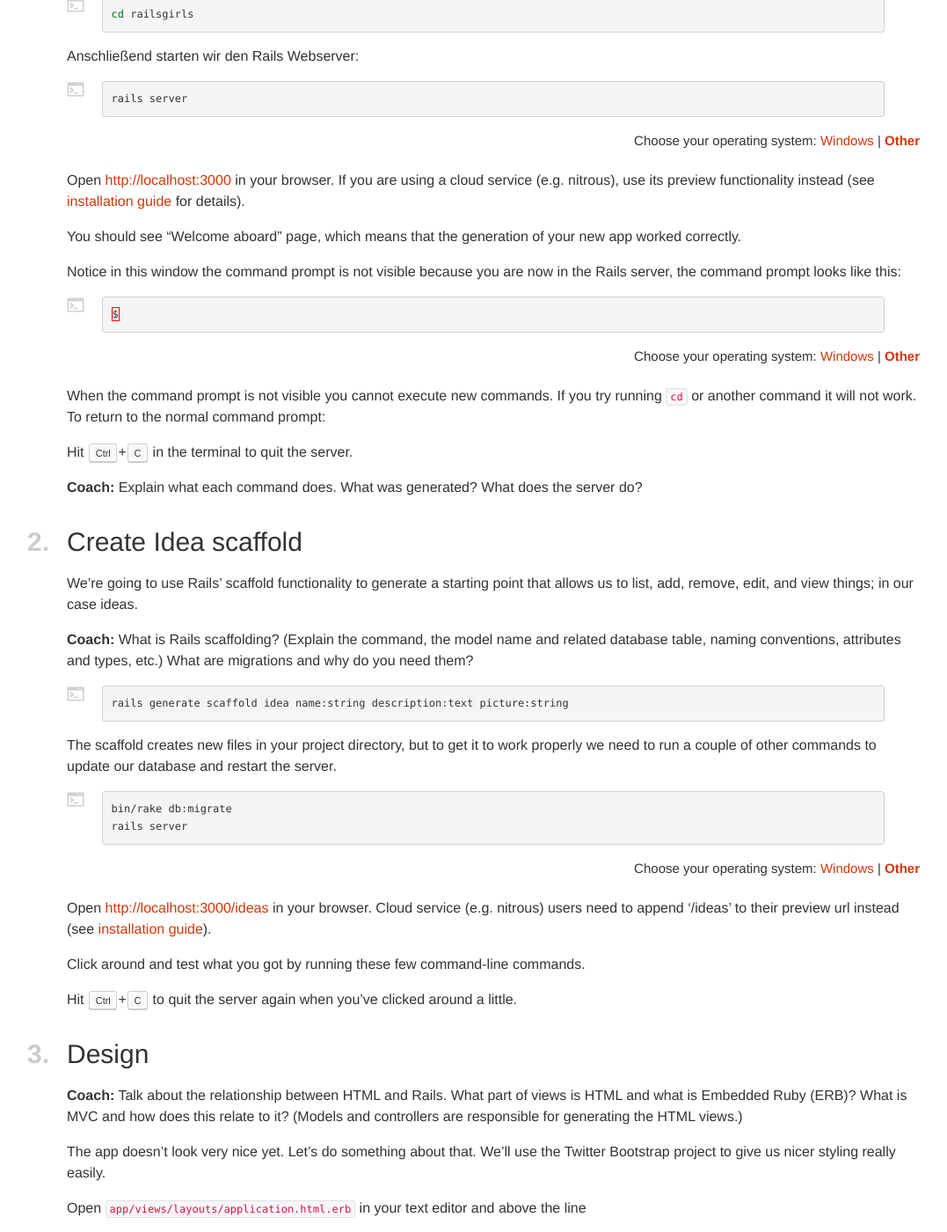
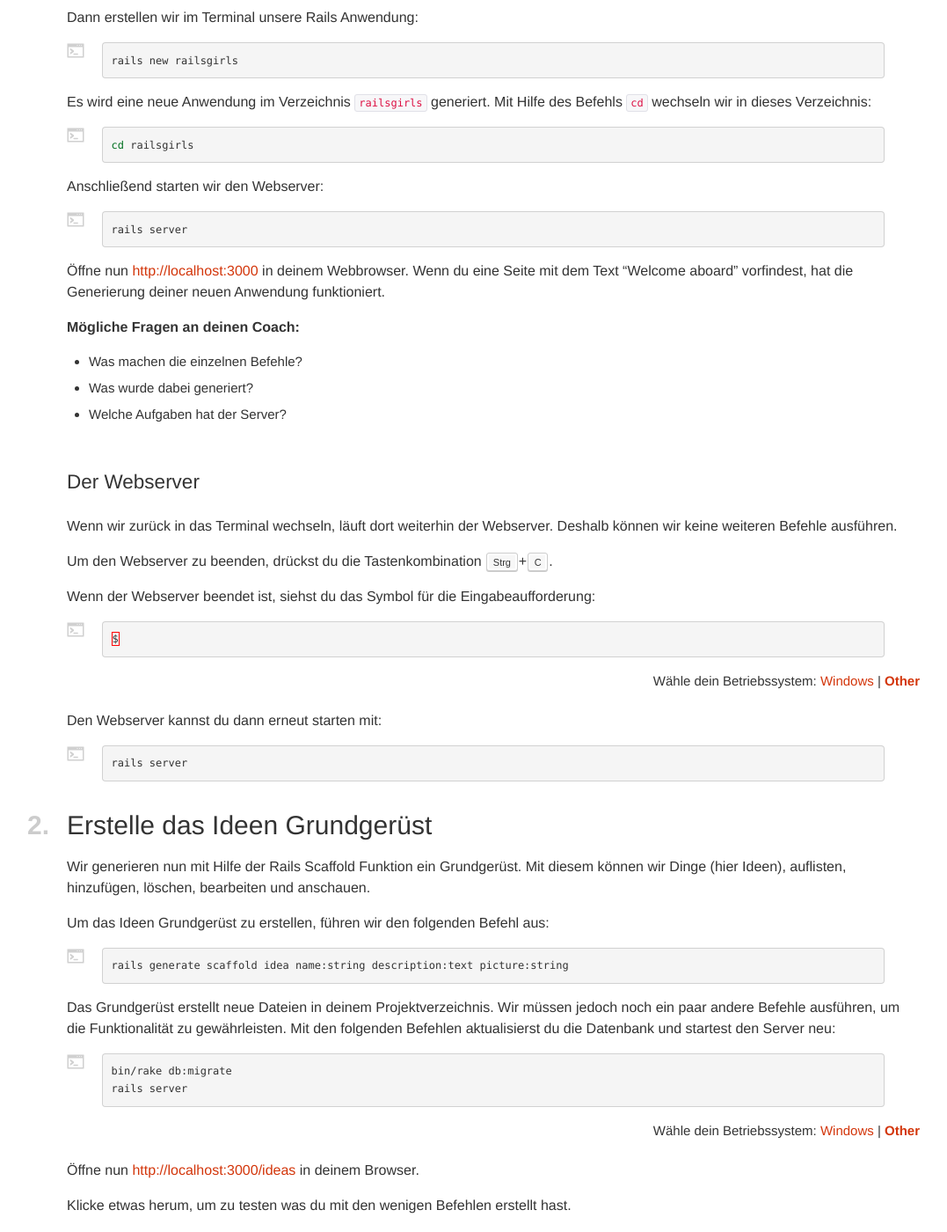
Before and after one commit to railsgirlssb/guides, a Jekyll site: the page built from _posts/2015-11-02-app-tutorial.markdown, in a window 1280 px wide and 1400 px high, scrolled down 1107 px. Shown: the whole window at 88% size, without its empty margins (9-1086 px from the left). Built offline with Jekyll 4.4.1, drawn with Linux system fonts in a browser that asks for light colours; nearby versions of some CDN libraries; some of the changed text lies outside the part shown.

Commit message:
add app tutorial

````diff
--- a/_posts/2015-11-02-app-tutorial.markdown
+++ b/_posts/2015-11-02-app-tutorial.markdown
@@ -6,7 +6,7 @@ permalink: app
 
 # Anleitung zum Bauen deiner ersten Ruby on Rails App
 
-## Get to know the tools
+## Lerne deine Werkzeuge kennen
 
 <div class="indent" markdown="1">
 
@@ -14,84 +14,76 @@ permalink: app
 
 ### Texteditor
 
-* [Atom](https://atom.io/) und [Sublime Text](http://www.sublimetext.com) sind Beispiele für Texteditoren. die man für das Schreiben von Code und zum Editieren von Dateien nutzen kann.
+* Für unseren Workshop verwenden wir [Atom](https://atom.io/) oder [Sublime Text](http://www.sublimetext.com/3) als Texteditor. Diesen nutzen wir um Code zu schreiben und Dateien zu editieren.
 
 <h3><i class="icon-prompt">&nbsp;</i></h3>
 
 ### Terminal
 
-* Im Terminal starten wir einen Rails Webserver und führen Befehle aus.
+* Im Terminal starten wir einen Webserver und führen Befehle aus.
 
 <h3><i class="icon-browser">&nbsp;</i></h3>
 
 ### Webbrowser
 
-* Wir können Firefox, Safari oder Chrome benutzen, um unsere Anwendung zu betrachten.
+* In unserem Workshop verwenden wir Chrome oder Firefox, um unsere Anwendung zu betrachten.
 
 </div>
 
-### Important
+### Wichtig
 
-Es ist wichtig, dass du die Instruktionen für dein Betriebssystem auswählst.
-Die Befehle, die man unter Windows ausführt, unterscheiden sich leicht von der Mac- oder Linux-Version der Befehle.
+Wähle die Instruktionen für dein Betriebssystem.
+Denn die Befehle, die man unter Windows ausführt, unterscheiden sich leicht von der Mac- oder Linux-Version der Befehle.
 
-## *1.* Die Anwendung erstellen
 
-Wir geben unserer neuen Rails Anwendung den Namen *railsgirls*.
-Hierzu führen wir den folgenden Befehl im Terminal aus:
 
-<div class="os-specific">
-  <div class="nix">
-{% highlight sh %}
-rails new railsgirls
-{% endhighlight %}
-    <div>
-      <p>
-      Es wird eine neue Anwendung im Verzeichnis <code>railsgirls</code> generiert.
-      Wir können in das Verzeichnis mit Hilfe des folgenden Befehls wechseln:
-      </p>
-    </div>
+## *1.* Erstelle die Anwendung
 
-{% highlight sh %}
-cd railsgirls
-{% endhighlight %}
-    <div>
-<p>Anschließend starten wir den Rails Webserver:</p>
-    </div>
+Als Erstes erstellen wir eine neue Rails Anwendung mit dem Namen *railsgirls*.
 
-{% highlight sh %}
-rails server
-{% endhighlight %}
-  </div>
+Dazu müssen wir das Terminal öffnen:
 
-  <div class="win">
+* OS X: Öffne Spotlight, tippe *Terminal* ein und klicke auf die Anwendung *Terminal*.
+* Windows: Klicke auf Start und suche nach dem Eintrag *Command Prompt with Ruby on Rails*.
+* Linux (Ubuntu/Fedora): Suche im Dash nach *Terminal* und klicke auf *Terminal*.
+
+Dann erstellen wir im Terminal unsere Rails Anwendung:
+
 {% highlight sh %}
 rails new railsgirls
 {% endhighlight %}
 
-    <div>
-<p>This will create a new app in the folder <code>railsgirls</code>, so we again want to change the directory to be inside of our rails app by running:</p>
-    </div>
+Es wird eine neue Anwendung im Verzeichnis <code>railsgirls</code> generiert.
+Mit Hilfe des Befehls `cd` wechseln wir in dieses Verzeichnis:
 
 {% highlight sh %}
 cd railsgirls
 {% endhighlight %}
 
-    <div>
-<p>If you run <code>dir</code> inside of the directory you should see folders such as <code>app</code> and <code>config</code>. You can then start the rails server by running:</p>
-    </div>
+Anschließend starten wir den Webserver:
 
 {% highlight sh %}
 rails server
 {% endhighlight %}
-  </div>
-</div>
 
-Open <http://localhost:3000> in your browser. If you are using a cloud service (e.g. nitrous), use its preview functionality instead (see [installation guide](/install#using-a-cloud-service) for details).
+Öffne nun <http://localhost:3000> in deinem Webbrowser.
+Wenn du eine Seite mit dem Text "Welcome aboard" vorfindest, hat die Generierung deiner neuen Anwendung funktioniert.
 
-You should see "Welcome aboard" page, which means that the generation of your new app worked correctly.
+**Mögliche Fragen an deinen Coach:**
 
-Notice in this window the command prompt is not visible because you are now in the Rails server, the command prompt looks like this:
+* Was machen die einzelnen Befehle?
+* Was wurde dabei generiert?
+* Welche Aufgaben hat der Server?
+
+
+### Der Webserver
+
+Wenn wir zurück in das Terminal wechseln, läuft dort weiterhin der Webserver.
+Deshalb können wir keine weiteren Befehle ausführen.
+
+Um den Webserver zu beenden, drückst du die Tastenkombination <kbd>Strg</kbd>+<kbd>C</kbd>.
+
+Wenn der Webserver beendet ist, siehst du das Symbol für die Eingabeaufforderung:
 
 <div class="os-specific">
   <div class="nix">
@@ -106,24 +98,27 @@ $
   </div>
 </div>
 
-When the command prompt is not visible you cannot execute new commands. If you try running `cd` or another command it will not work. To return to the normal command prompt:
+Den Webserver kannst du dann erneut starten mit:
 
-Hit <kbd>Ctrl</kbd>+<kbd>C</kbd> in the terminal to quit the server.
-
-**Coach:** Explain what each command does. What was generated? What does the server do?
+{% highlight sh %}
+rails server
+{% endhighlight %}
 
 
-## *2.*Create Idea scaffold
 
-We're going to use Rails' scaffold functionality to generate a starting point that allows us to list, add, remove, edit, and view things; in our case ideas.
+## *2.* Erstelle das Ideen Grundgerüst
 
-**Coach:** What is Rails scaffolding? (Explain the command, the model name and related database table, naming conventions, attributes and types, etc.) What are migrations and why do you need them?
+Wir generieren nun mit Hilfe der Rails Scaffold Funktion ein Grundgerüst. Mit diesem können wir Dinge (hier Ideen), auflisten, hinzufügen, löschen, bearbeiten und anschauen.
+
+Um das Ideen Grundgerüst zu erstellen, führen wir den folgenden Befehl aus:
 
 {% highlight sh %}
 rails generate scaffold idea name:string description:text picture:string
 {% endhighlight %}
 
-The scaffold creates new files in your project directory, but to get it to work properly we need to run a couple of other commands to update our database and restart the server.
+Das Grundgerüst erstellt neue Dateien in deinem Projektverzeichnis.
+Wir müssen jedoch noch ein paar andere Befehle ausführen, um die Funktionalität zu gewährleisten.
+Mit den folgenden Befehlen aktualisierst du die Datenbank und startest den Server neu:
 
 <div class="os-specific">
   <div class="nix">
@@ -141,39 +136,49 @@ rails server
   </div>
 </div>
 
-Open <http://localhost:3000/ideas> in your browser. Cloud service (e.g. nitrous) users need to append '/ideas' to their preview url instead (see [installation guide](/install#using-a-cloud-service)).
+Öffne nun <http://localhost:3000/ideas> in deinem Browser.
 
-Click around and test what you got by running these few command-line commands.
+Klicke etwas herum, um zu testen was du mit den wenigen Befehlen erstellt hast.
 
-Hit <kbd>Ctrl</kbd>+<kbd>C</kbd> to quit the server again when you've clicked around a little.
+**Mögliche Fragen an deinen Coach:**
+
+* Was ist Rails Scaffolding?
+* Lasse dir den Befehl, den Namen des Models und die dazu gehörige Datenbanktabelle, sowie Konventionen zur Benennung, Attribute und Typen, etc. erklären
+* Was sind Migrationen und wofür werden sie gebraucht?
 
 
-## *3.*Design
 
-**Coach:** Talk about the relationship between HTML and Rails. What part of views is HTML and what is Embedded Ruby (ERB)? What is MVC and how does this relate to it? (Models and controllers are responsible for generating the HTML views.)
+## *3.* Füge ein neues Design hinzu
 
-The app doesn't look very nice yet. Let's do something about that. We'll use the Twitter Bootstrap project to give us nicer styling really easily.
+**Mögliche Fragen an deinen Coach:**
 
-Open `app/views/layouts/application.html.erb` in your text editor and above the line
+* Wie hängen HTML und Rails zusammen?
+* Welcher Teil der Views ist HTML und welcher ist Embedded Ruby (ERB)?
+* Was ist MVC und wie hängt das alles zusammen? (Models und Controllers sind für die Generierung der HTML Views zuständig.)
+
+Als nächstes kümmern wir uns um ein schöneres Aussehen unserer Applikation.
+Dazu verwenden wir Twitter Bootstrap.
+
+Öffne `app/views/layouts/application.html.erb` in deinem Texteditor und über die Zeile:
 
 {% highlight erb %}
 <%= stylesheet_link_tag "application", media: "all", "data-turbolinks-track" => true %>
 {% endhighlight %}
 
-add
+fügst du folgendes hinzu:
 
 {% highlight erb %}
 <link rel="stylesheet" href="//railsgirls.com/assets/bootstrap.css">
 <link rel="stylesheet" href="//railsgirls.com/assets/bootstrap-theme.css">
 {% endhighlight %}
 
-and replace
+und ersetzt:
 
 {% highlight erb %}
 <%= yield %>
 {% endhighlight %}
 
-with
+mit:
 
 {% highlight erb %}
 <div class="container">
@@ -181,7 +186,7 @@ with
 </div>
 {% endhighlight %}
 
-Let's also add a navigation bar and footer to the layout. In the same file, under `<body>` add
+Nun fügen wir noch eine Navigation und eine Fussleiste zum Layout hinzu. Dies machen wir in der selben Datei, indem wir unter `<body>` folgendes hinzufügen:
 
 {% highlight html %}
 <nav class="navbar navbar-default navbar-fixed-top" role="navigation">
@@ -204,7 +209,7 @@ Let's also add a navigation bar and footer to the layout. In the same file, unde
 </nav>
 {% endhighlight %}
 
-and before `</body>` add
+und vor `</body>`:
 
 {% highlight html %}
 <footer>
@@ -215,7 +220,7 @@ and before `</body>` add
 <script src="//railsgirls.com/assets/bootstrap.js"></script>
 {% endhighlight %}
 
-Now let's also change the styling of the ideas table. Open `app/assets/stylesheets/application.css` and at the bottom add
+Das Styling der Ideentabelle passen wir ebenfalls an. Öffne dazu `app/assets/stylesheets/application.css` und füge am Ende folgendes hinzu:
 
 {% highlight css %}
 body { padding-top: 100px; }
@@ -224,138 +229,151 @@ table, td, th { vertical-align: middle; border: none; }
 th { border-bottom: 1px solid #DDD; }
 {% endhighlight %}
 
-Now make sure you saved your files and refresh the browser to see what was changed. You can also change the HTML & CSS further.
+Vergewissere dich, dass deine Dateien gespeichert sind.
+Dann lädst du die Seite im Browser neu, um die Änderungen zu sehen.
+Du kannst auch gerne noch weiter das HTML und CSS verändern.
 
-In case your Terminal shows you an error message that *sort of* implies there is something wrong with your JavaScript or CoffeeScript, install [nodejs](http://nodejs.org/download/). This issue should not appear when you've used the RailsInstaller (but when you've installed Rails via ```gem install rails```).
+**Mögliche Fragen an deinen Coach:**
 
-**Coach:** Talk a little about CSS and layouts.
+* Was ist CSS?
+* Was sind Layouts?
 
 
-## *4.*Adding picture uploads
 
-We need to install a piece of software to let us upload files in Rails.
+## *4.* Füge das Hochladen von Bildern hinzu
 
-Open `Gemfile` in the project directory using your text editor and under the line
+Um in Rails Bilder hochladen zu können, müssen wir noch eine Software installieren.
+
+**Mögliche Fragen an deinen Coach:**
+
+* Was sind Bibliotheken?
+* Warum sind sie nützlich?
+* Was ist Open Source Software?
+
+Zum Installieren der Software öffne `Gemfile` in deinem Texteditor und unter die Zeile:
 
 {% highlight ruby %}
 gem 'sqlite3'
 {% endhighlight %}
 
-add
+fügst du folgendes hinzu:
 
 {% highlight ruby %}
 gem 'carrierwave'
 {% endhighlight %}
 
-**Coach:** Explain what libraries are and why they are useful. Describe what open source software is.
+Beende dann den Server im Terminal mit <kbd>Strg</kbd>+<kbd>C</kbd>.
 
-Hit <kbd>Ctrl</kbd>+<kbd>C</kbd> in the terminal to quit the server.
-
-In the terminal run:
+Und führe folgendes aus:
 
 {% highlight sh %}
 bundle
 {% endhighlight %}
 
-Now we can generate the code for handling uploads. In the terminal run:
+Danach fügen wir Code hinzu, der das Hochladen von Bildern ermöglicht. Im Terminal führen wir folgendes aus:
 
 {% highlight sh %}
 rails generate uploader Picture
 {% endhighlight %}
 
-Please start the rails server now.
+Jetzt starten wir wieder den Rails server.
 
-Note: Some people might be using a second terminal to run the rails server continuously.
-If so you need to **restart the Rails server process** now.
-This is needed for the app to load the added library.
-
-Open `app/models/idea.rb` and under the line
+Öffne `app/models/idea.rb` und unter die Zeile:
 
 {% highlight ruby %}
 class Idea < ActiveRecord::Base
 {% endhighlight %}
 
-add
+fügst du folgendes hinzu:
 
 {% highlight ruby %}
 mount_uploader :picture, PictureUploader
 {% endhighlight %}
 
-Open `app/views/ideas/_form.html.erb` and change
+Öffne `app/views/ideas/_form.html.erb` und ändere die Zeile:
 
 {% highlight erb %}
 <%= f.text_field :picture %>
 {% endhighlight %}
 
-to
+in folgendes:
 
 {% highlight erb %}
 <%= f.file_field :picture %>
 {% endhighlight %}
 
-Sometimes, you might get an *TypeError: can't cast ActionDispatch::Http::UploadedFile to string*.
-
-If this happens, in file `app/views/ideas/_form.html.erb` change the line
+Öffne `app/views/ideas/_form.html.erb` und ändere die Zeile:
 
 {% highlight erb %}
 <%= form_for(@idea) do |f| %>
 {% endhighlight %}
 
-to
+in folgendes:
 
 {% highlight erb %}
 <%= form_for @idea, :html => {:multipart => true} do |f| %>
 {% endhighlight %}
 
-In your browser, add new idea with a picture. When you upload a picture it doesn't look nice because it only shows a path to the file, so let's fix that.
-
-Open `app/views/ideas/show.html.erb` and change
+Erstelle nun eine neue Idee und lade ein Bild dazu in deinem Browser hoch.
+Nach dem Speichern siehst du jedoch kein Bild, sondern nur den Pfad zum Bild.
+Um dies zu ändern öffnen wir `app/views/ideas/show.html.erb` und ändern:
 
 {% highlight erb %}
 <%= @idea.picture %>
 {% endhighlight %}
 
-to
+in folgendes:
 
 {% highlight erb %}
 <%= image_tag(@idea.picture_url, :width => 600) if @idea.picture.present? %>
 {% endhighlight %}
 
-Now refresh your browser to see what changed.
+Lade nun die Seite in deinem Browser neu und betrachte die Änderung.
 
-**Coach:** Talk a little about HTML.
+**Mögliche Fragen an deinen Coach:**
+
+* Was macht HTML?
 
 
-## *5.*Finetune the routes
 
-Open <http://localhost:3000> (or your preview url, if you are using a cloud service). It still shows the "Welcome aboard" page. Let's make it redirect to the ideas page.
+## *5.* Passe die Routen an
 
-Open `config/routes.rb` and after the first line add
+Öffne <http://localhost:3000> und du sieht immer noch die "Welcome aboard" Seite. Wir erstellen nun eine Weiterleitung zur Ideen Seite.
+
+Öffne `config/routes.rb` und füge nach der ersten Zeile folgendes hinzu:
 
 {% highlight ruby %}
 root :to => redirect('/ideas')
 {% endhighlight %}
 
-Test the change by opening the root path (that is, <http://localhost:3000/> or your preview url) in your browser.
+Teste die Änderung, in dem du den Rootpfad (<http://localhost:3000/>) im Browser öffnest.
 
-**Coach:** Talk about routes, and include details on the order of routes and their relation to static files.
+**Mögliche Fragen an deinen Coach:**
 
-**Rails 3 users:** You will need to delete the index.html from the `/public/` folder for this to work.
+* Was sind Routen? Lasse dir dabei Details wie z.B. die Reihenfolge der Routen und deren Relation zu statischen Dateien erklären.
 
-## Create static page in your app
+## Erstelle eine statische Seite in deiner App
 
-Lets add a static page to our app that will hold information about the author of this application — you!
+Als Letztes erstellen wir eine statische Seite in unserer Applikation, die Informationen über dich (des Autors) beinhaltet.
 
 {% highlight sh %}
 rails generate controller pages info
 {% endhighlight %}
 
-This command will create you a new folder under `app/views` called `/pages` and under that a file called `info.html.erb` which will be your info page.
+Dieser Befehl erstellt einen neuen Ordner unter `app/views` namens `/pages` und darin eine Datei namens `info.html.erb`.
+Diese wird deine Info Seite sein.
 
-It also adds a new simple route to your routes.rb.
+Außerdem wird noch eine neue einfache Route in deiner `config/routes.rb` hinzugefügt:
 
 {% highlight ruby %}
 get "pages/info"
 {% endhighlight %}
 
-Now you can open the file `app/views/pages/info.html.erb` and add information about you in HTML. To see your new info page, take your browser to <http://localhost:3000/pages/info> or, if you are a cloud service user, append '/pages/info' to your preview url.
+Öffne `app/views/pages/info.html.erb` und füge Informationen über dich in HTML hinzu. Um die Seite anschliessend anzusehen, gehst du in deinem Browser auf  <http://localhost:3000/pages/info>.
+
+
+## Hauptteil des Workshops beendet!
+
+Gratulation, du hast den Hauptteil des Workshops abgeschlossen!
+
+Gehe auf die Übersichtsseite (<http://guides.railsgirlssb.de>) zurück, um weiter an deiner Applikation zu arbeiten.
--- a/js/guides.js
+++ b/js/guides.js
@@ -33,7 +33,7 @@ function addIcons() {
 }
 
 function initializeOsSwitchers() {
-  $(".os-specific").append("<span class='picker'>Choose your operating system: <a href='#' class='win-link'>Windows</a> | <a href='#' class='nix-link'>Other</a></span>").find(".win-link").click(function(event) {
+  $(".os-specific").append("<span class='picker'>Wähle dein Betriebssystem: <a href='#' class='win-link'>Windows</a> | <a href='#' class='nix-link'>Other</a></span>").find(".win-link").click(function(event) {
     event.preventDefault();
     saveOs("win");
 
````
